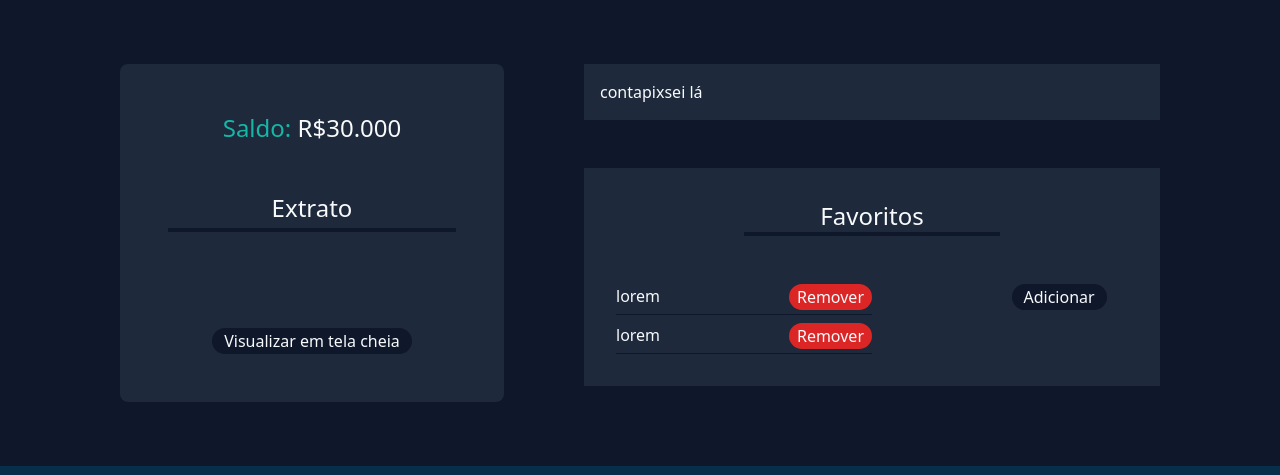
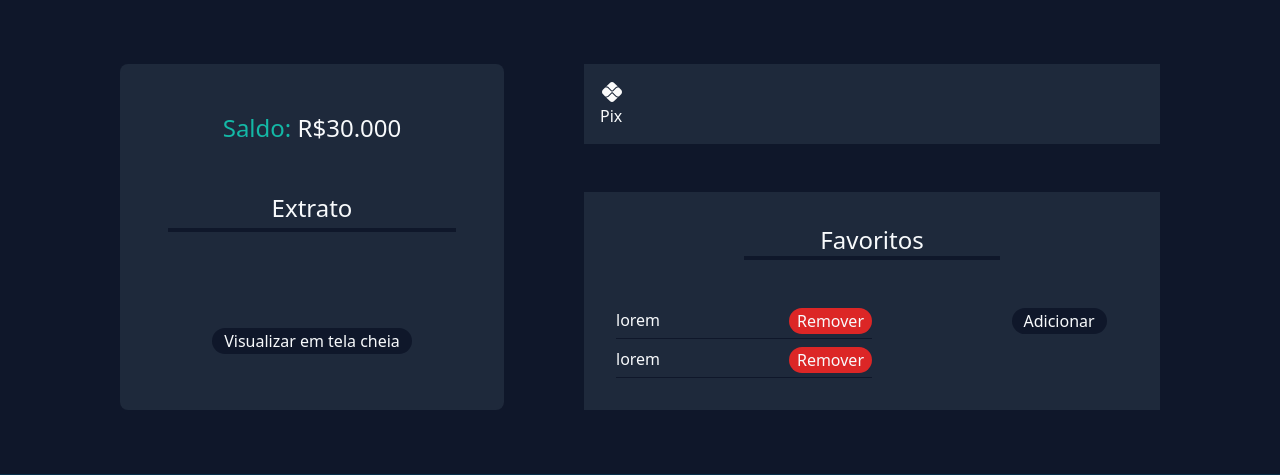
Before and after one commit to Adryan1928/Projeto-Final-Autoria-BD, a Flask app: page /pagamentos/1/ in a window 1280 px wide. Shown: the part 56-531 px from the top of the page. Run offline with Flask 3, Linux system fonts and the light colour scheme; data that the repository does not hold is empty; some libraries are stand-ins or nearby versions.

Commit message:
Pix e ajuste na home

```diff
--- a/templates/base.html
+++ b/templates/base.html
@@ -13,7 +13,11 @@
 </head>
 <body class="text-slate-50">
     <header class="bg-slate-800 flex justify-between items-center px-6 py-3">
-        <p class="text-2xl font-bold"><span class="text-teal-500"><a href="{{ url_for('pagamentos', id=post) }}">Rocket</span> Bank</a></p>
+        {% if post %}
+            <p class="text-2xl font-bold"><span class="text-teal-500"><a href="{{ url_for('pagamentos', id=post) }}">Rocket</span> Bank</a></p>
+        {% else %}
+            <p class="text-2xl font-bold"><span class="text-teal-500"><a href="">Rocket</span> Bank</a></p>
+        {% endif %}
         <div class="text-2xl text-medium">
             {% block header %}
             {% endblock %}
--- a/templates/pagamentos.html
+++ b/templates/pagamentos.html
@@ -50,9 +50,7 @@
         <div class="w-1/2 flex flex-col gap-12">
             <div class="bg-slate-800">
                 <ul class="flex p-4">
-                    <li>conta</li>
-                    <li>pix</li>
-                    <li>sei lá</li>
+                    <li><div><img src="/static/assets/ic_baseline-pix.svg" alt="Pix"><p>Pix</p></div></li>
                 </ul>
             </div>
             <div class="bg-slate-800 flex flex-col items-center gap-12 p-8">
```
Also changed, not shown: static/assets/ic_baseline-pix.svg (added).
